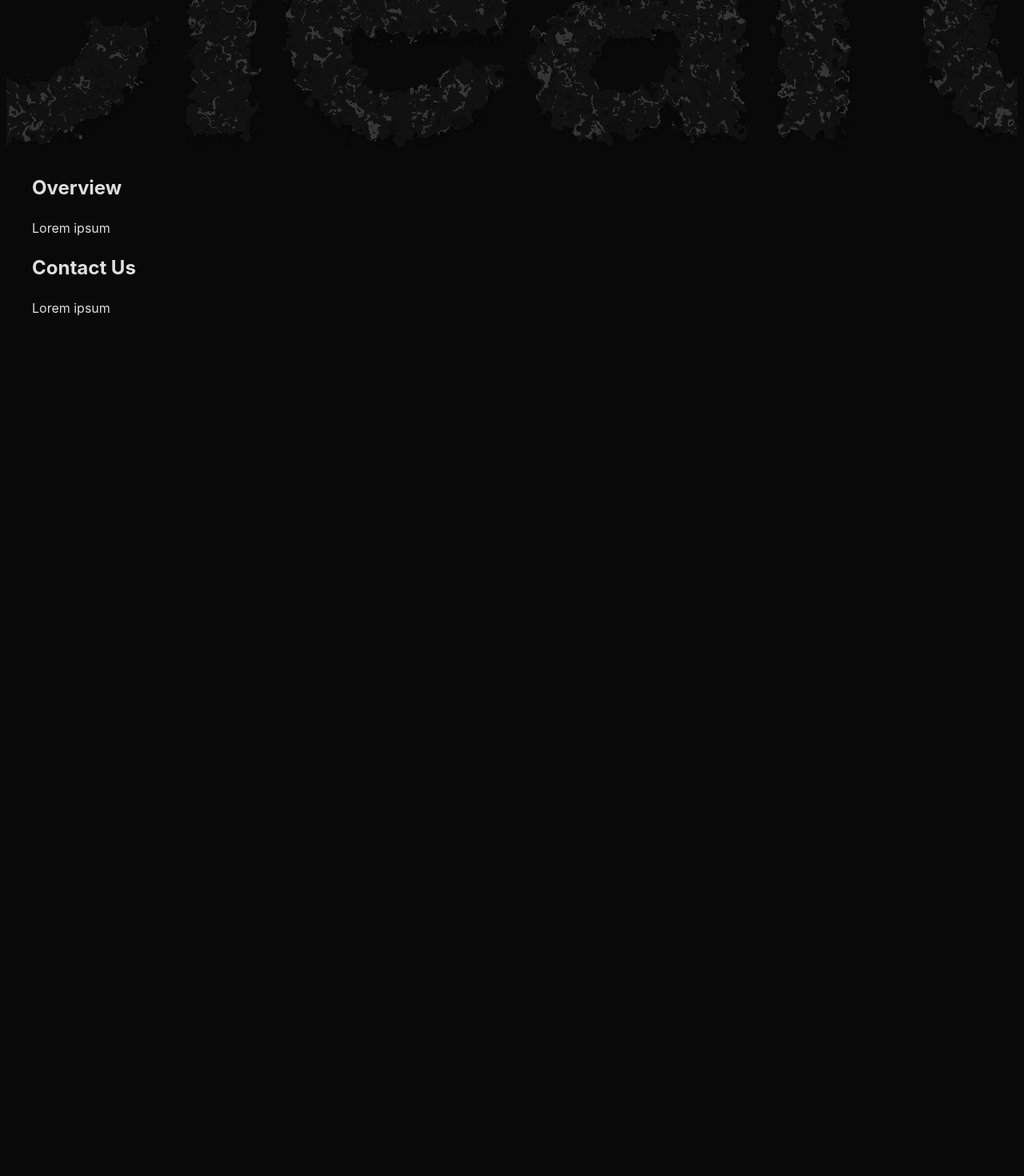
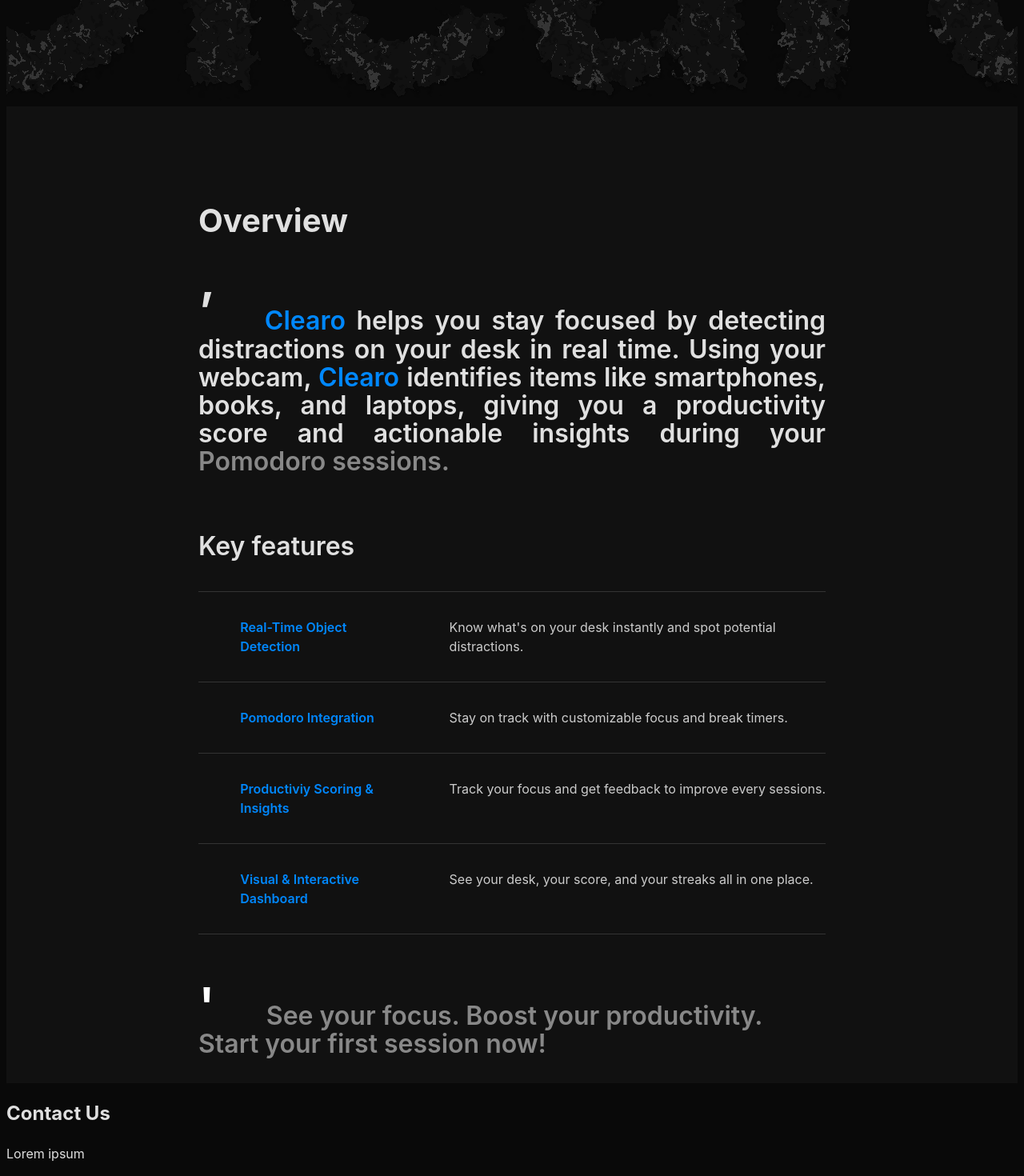
Before and after one commit to ethj0r/Clearo, a React (Vite) app: page / in a window 1280 px wide. Shown: the part 611-2081 px from the top of the page at 80% size. Before the commit the page ends 1024 px from the top, so only its background shows below. Built offline with nearby package versions, Linux system fonts and the light colour scheme.

Commit message:
feat: overview section implementation

```diff
--- a/src/pages/landing/Landing.css
+++ b/src/pages/landing/Landing.css
@@ -1,6 +1,6 @@
 /* HERO SECTION */
 .hero {
-    min-height: 100vh;
+    min-height: 92vh;
     display: flex;
     flex-direction: column;
     align-items: center;
@@ -71,3 +71,94 @@
     transform: translateY(0);
     box-shadow: 0 4px 12px rgba(0, 0, 0, 0.1);
 }
+
+/* OVERVIEW SECTION */
+.overview {
+    background-color: #111111;
+    padding-left: 15em;
+    padding-right: 15em;
+    padding-top: 5em;
+}
+
+.overview-container {
+    display: grid;
+}
+.overview-title {
+    font-size: 2.5rem;
+    /* font-style: italic; */
+}
+
+.overview-text {
+    font-size: 2rem;
+    line-height: 1.6;
+    font-weight: 600;
+    max-width: 700px;
+    line-height: 110%;
+    text-align: justify;
+    max-width: none;
+}
+
+.overview-text .quote {
+    font-size: 4rem;
+    margin-right: 1em;
+}
+
+.overview-text .brand {
+    color: #0088ff;
+    /* font-style: italic; */
+}
+
+.overview-text .muted {
+    color: #888;
+}
+
+/* ini masuk ke key features */
+.key-features-container {
+    display: flex;
+    flex-direction: column;
+}
+
+.key-features-title {
+    font-size: 2rem;
+    font-weight: 600;
+    max-width: 700px;
+    max-width: none;
+}
+
+.feature-item {
+    display: grid;
+    grid-template-columns: 1fr 2fr;
+    align-items: start;
+    padding: 1rem 0;
+    border-top: 1px solid #333;
+}
+
+.feature-item:last-child {
+    border-bottom: 1px solid #333;
+}
+
+.feature-title {
+    font-size: 1rem;
+    font-weight: 600;
+    margin-left: 20%;
+    color: #0088ff;
+}
+
+.feature-desc {
+    font-size: 1rem;
+    font-weight: 400;
+    color: #ccc;
+    margin-left: 10%;
+}
+
+.overview-quotes {
+    /* margin-top: 100px; */
+    padding-top: 40px;
+    color: #888;
+}
+
+.quote-last {
+    font-size: 4rem;
+    margin-right: 1em;
+    color: #ffffff;
+}
--- a/src/pages/landing/Landing.jsx
+++ b/src/pages/landing/Landing.jsx
@@ -16,13 +16,51 @@ export default function Landing() {
         </div>
       </section>
 
-      <div className="layout">
-
       {/* Overview Section */}
       <section className="overview">
         <div className="overview-container">
-            <h2>Overview</h2>
-            <p>Lorem ipsum</p>
+          <h2 className="overview-title">Overview</h2>
+          <p className="overview-text">
+            <span className="quote">’</span>
+            <span className="brand">Clearo</span> helps you stay focused by detecting distractions on your desk in real time.
+            Using your <span className="highlight">webcam</span>, <span className="brand">Clearo</span> identifies items like smartphones,
+            books, and laptops, giving you a productivity score and actionable insights during your
+            <span className="muted"> Pomodoro sessions.</span>
+          </p>
+
+          <div className="key-features">
+            <div className="key-features-container">
+              <p className="key-features-title">Key features</p>
+
+              <div className="feature-item">
+                <p className="feature-title">Real-Time Object Detection</p>
+                <p className="feature-desc">Know what's on your desk instantly and spot potential distractions.</p>
+              </div>
+
+              <div className="feature-item">
+                <p className="feature-title">Pomodoro Integration</p>
+                <p className="feature-desc">Stay on track with customizable focus and break timers.</p>
+              </div>
+
+              <div className="feature-item">
+                <p className="feature-title">Productiviy Scoring & Insights</p>
+                <p className="feature-desc">Track your focus and get feedback to improve every sessions.</p>
+              </div>
+
+              <div className="feature-item">
+                <p className="feature-title">Visual & Interactive Dashboard</p>
+                <p className="feature-desc">See your desk, your score, and your streaks all in one place.</p>
+              </div>
+            </div>
+
+          <p className="overview-text overview-quotes">
+              <span className="quote-last">'</span>
+              See your focus. Boost your productivity.<br/>
+              Start your first session now!
+          </p>
+
+          </div>
+
         </div>
       </section>
 
@@ -34,8 +72,6 @@ export default function Landing() {
         </div>
       </section>
 
-      </div>
-
     </>
   );
 }
--- a/src/styles/global.css
+++ b/src/styles/global.css
@@ -1,8 +1,8 @@
-.layout {
+/* .layout {
   max-width: 1200px;
-  margin: 0 auto;
+  margin: 100px auto;
   padding: 0 0px;
-}
+} */
 
 :root {
   font-family: -apple-system, BlinkMacSystemFont, "SF Pro Text", sans-serif;
```
Lines whose indentation alone changed are shown as unchanged.
